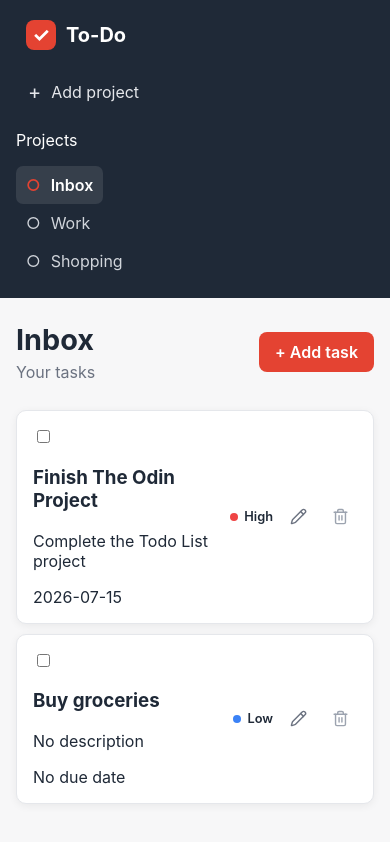
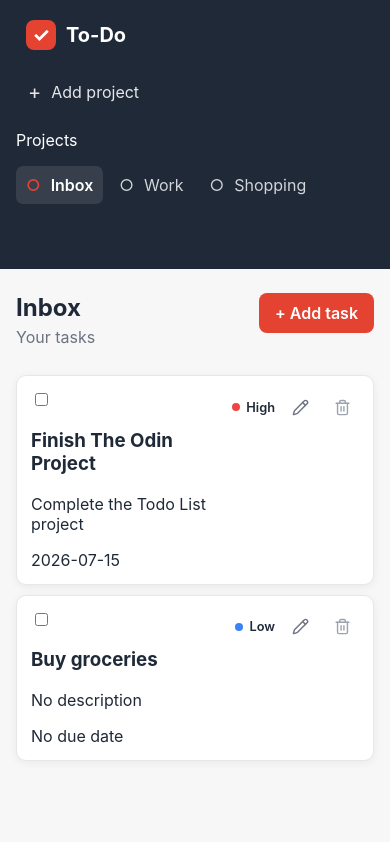
Before and after one commit to Ssekyene/To-Do, a website built with webpack: page src/template.html in a window 390 px wide. Built offline with nearby package versions, Linux system fonts and the light colour scheme.

Commit message:
feat: a little bit of mobile responsiveness

```diff
--- a/src/modules/ui/sidebar.js
+++ b/src/modules/ui/sidebar.js
@@ -28,7 +28,7 @@ export default function renderSidebar(onProjectSelect) {
               Projects
           </p>
 
-          <div id="project-list"></div>
+          <div id="project-list" class="project-list"></div>
 
       </div>
     `;
@@ -64,39 +64,4 @@ export default function renderSidebar(onProjectSelect) {
     });
 
 
-    /*const logo = document.createElement("h1");
-    logo.textContent = "📝 To-Do";
-    sidebar.appendChild(logo);
-
-    // render projects
-    const heading = document.createElement("h2");
-    heading.textContent = "Projects";
-    heading.style.marginTop = "2rem";
-
-    sidebar.appendChild(heading);
-
-    const addButton = document.createElement("button");
-    addButton.id = "new-project-btn";
-    addButton.textContent = "+ New Project";
-
-    sidebar.appendChild(addButton);
-
-    const list = document.createElement("ul");
-    list.id = "project-list";
-
-    projectManager.getProjects().forEach((project) => {
-      const item = document.createElement("li");
-      item.textContent = project.name;
-      item.dataset.projectId = project.id;
-
-      const active = projectManager.getActiveProject();
-      if(active === project) {
-        item.classList.add("active-project");
-      }
-
-      list.appendChild(item);
-    });
-
-    sidebar.appendChild(list); */
-
 }
--- a/src/styles/main.css
+++ b/src/styles/main.css
@@ -424,7 +424,6 @@ dialog select:focus {
 
 
 @media (max-width: 700px) {
-
     #app {
         grid-template-columns: 1fr;
     }
@@ -433,20 +432,59 @@ dialog select:focus {
         padding: 12px 16px;
     }
 
+    .app-brand {
+        margin-bottom: 12px;
+    }
+
+    .project-list{
+        display: flex;
+        gap: 6px;
+        overflow-x: auto;
+        padding-bottom: 4px;
+    }
+
+    .project-item {
+        flex: 0 0 auto;
+        width: auto;
+        white-space: nowrap;
+    }
+
     #main-content {
         padding: 24px 16px;
     }
 
-    .app-brand {
-        margin-bottom: 12px;
+    .page-header {
+        align-items: flex-start;
+        gap: 16px;
     }
 
-    .projects-section {
-        overflow-x: auto;
+    .page-header h1 {
+        font-size: 1.5rem;
     }
 
-    .project-item {
-        width: auto;
-        white-space: nowrap;
+    .add-todo-btn {
+        flex-shrink: 0;
+    }
+
+    .todo-card {
+        align-items: flex-start;
+        gap: 12px;
+        padding: 14px;
+    }
+
+    .todo-card-content {
+        min-width: 0;
+    }
+
+    .todo-card-content > div {
+        min-width: 0;
+    }
+
+    .todo-card-content h3 {
+        overflow-wrap: anywhere;
+    }
+
+    .todo-card-actions {
+        flex-shrink: 0;
     }
 }
--- a/src/template.html
+++ b/src/template.html
@@ -2,6 +2,7 @@
 <html lang="en">
 <head>
   <meta charset="UTF-8">
+  <meta name="viewport" content="width=device-width, initial-scale=1.0">
   <title>To->Do</title>
 </head>
 <body>
```
